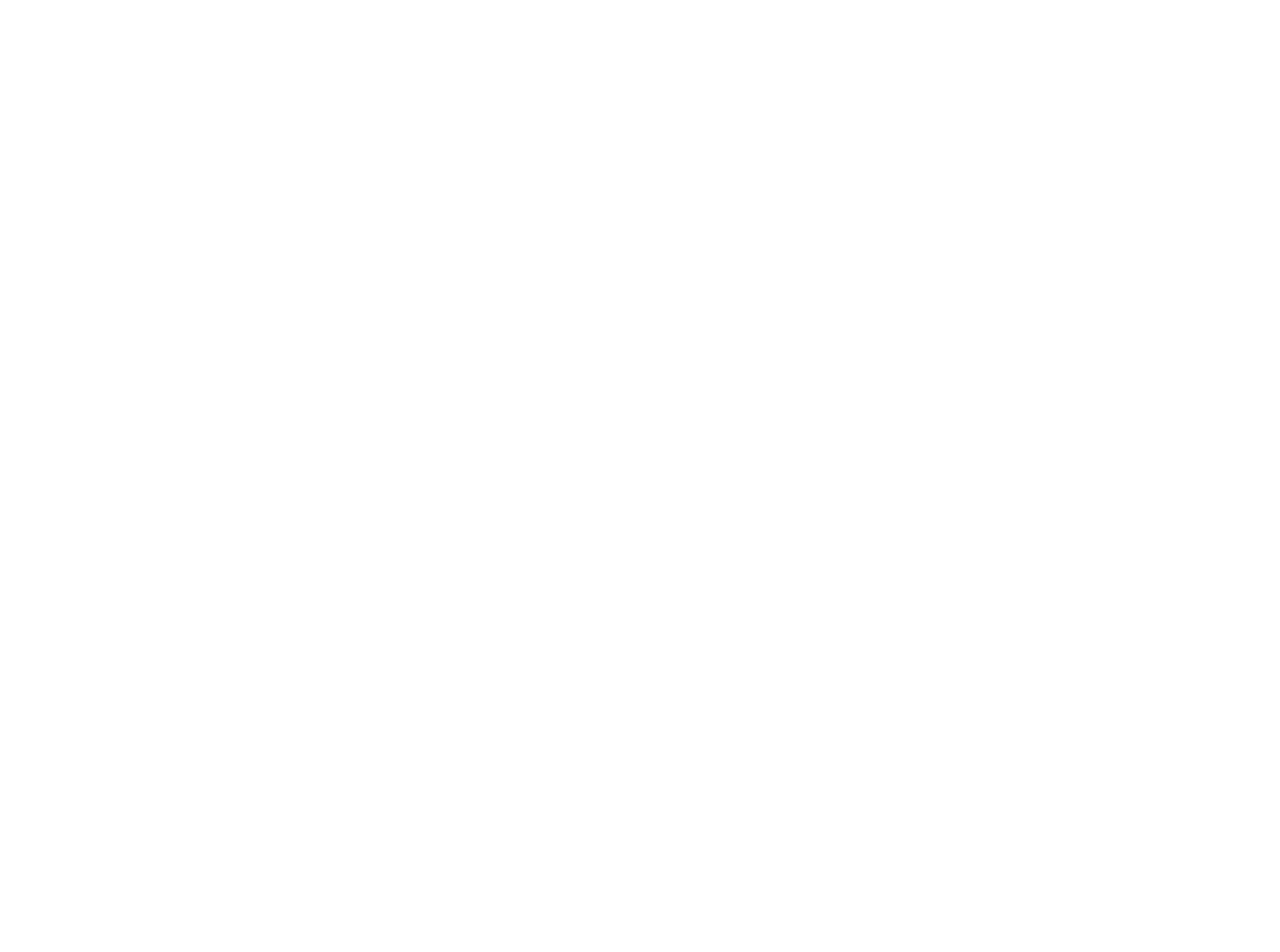
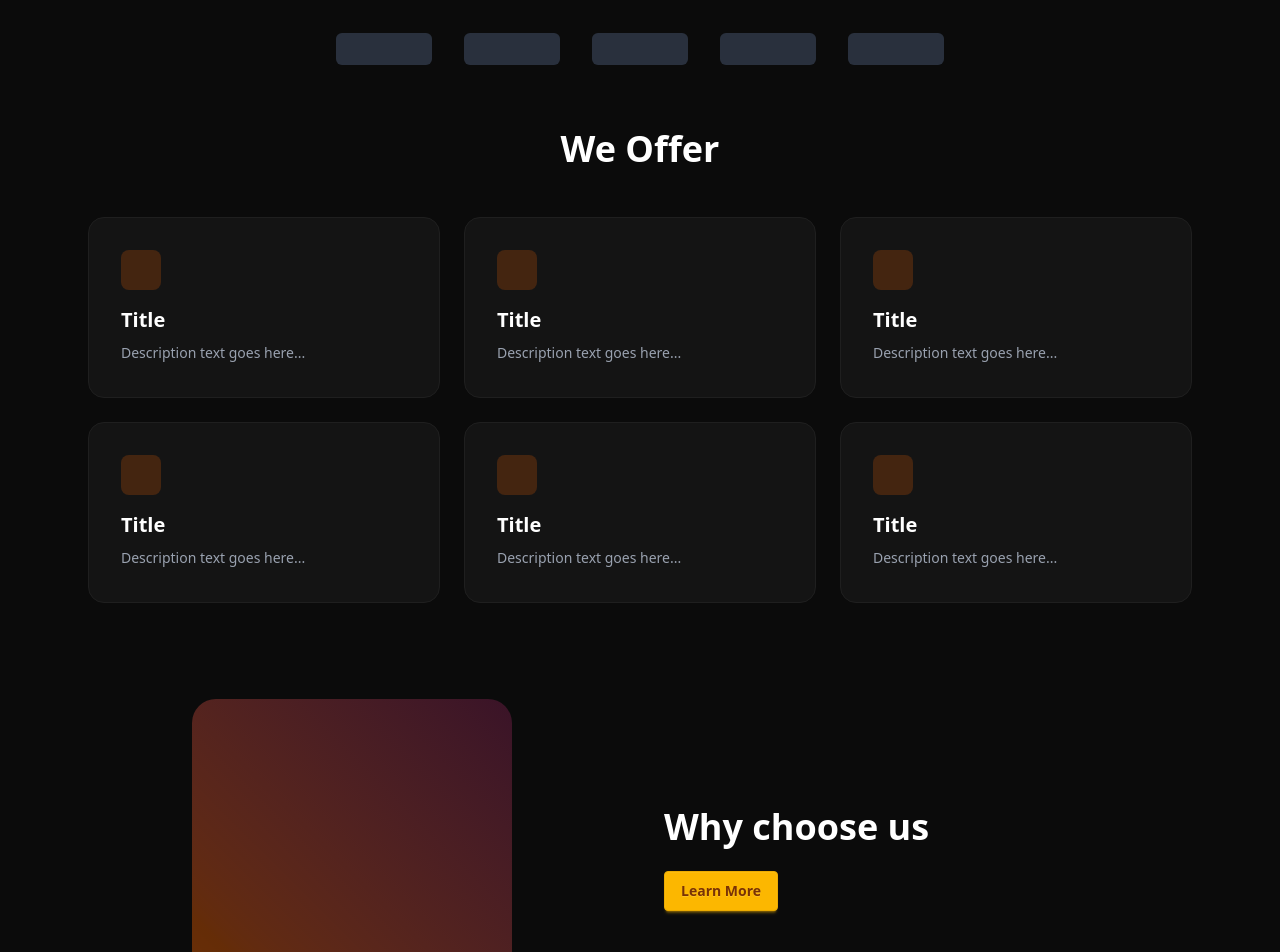
Before and after one commit to MarioBian/Figma-code, a React (Vite) app: page / in a window 1280 px wide. Shown: the part 980-1932 px from the top of the page. Before the commit the page ends 865 px from the top, so only its background shows below. Built offline with nearby package versions, Linux system fonts and the light colour scheme.

Commit message:
made the 1 step in services comp

```diff
--- a/components/Services.jsx
+++ b/components/Services.jsx
@@ -2,7 +2,57 @@
 
 const Services = () => {
   return (
-    <div>Services</div>
+    <section className="bg-[#0b0b0b] text-white py-24">
+    <div className="max-w-6xl mx-auto px-6 text-center mb-16">
+      <p className="text-gray-400 uppercase tracking-widest text-sm">
+        Trusted by 200+ companies around the world
+      </p>
+      <div className="mt-8 flex flex-wrap justify-center items-center gap-8 opacity-70">
+        <div className="h-8 w-24 bg-gray-700 rounded-md"></div>
+        <div className="h-8 w-24 bg-gray-700 rounded-md"></div>
+        <div className="h-8 w-24 bg-gray-700 rounded-md"></div>
+        <div className="h-8 w-24 bg-gray-700 rounded-md"></div>
+        <div className="h-8 w-24 bg-gray-700 rounded-md"></div>
+      </div>
+    </div>
+
+    <div className="max-w-6xl mx-auto px-6 text-center mb-24">
+      <h2 className="text-3xl md:text-4xl font-bold mb-4">We Offer</h2>
+      <p className="text-gray-400 max-w-2xl mx-auto">
+
+      </p>
+
+      <div className="mt-12 grid grid-cols-1 sm:grid-cols-2 lg:grid-cols-3 gap-6">
+        {[...Array(6)].map((_, i) => (
+          <div
+            key={i}
+            className="bg-[#141414] border border-[#1f1f1f] hover:border-[#2b2b2b] transition rounded-2xl p-8 text-left"
+          >
+            <div className="w-10 h-10 bg-orange-500/20 rounded-lg mb-4"></div>
+            <h3 className="text-xl font-semibold mb-2">Title</h3>
+            <p className="text-gray-400 text-sm leading-relaxed">
+              Description text goes here...
+            </p>
+          </div>
+        ))}
+      </div>
+    </div>
+
+
+    <div className="max-w-6xl mx-auto px-6 grid md:grid-cols-2 items-center gap-12">
+      <div className="flex justify-center">
+        <div className="w-80 h-80 bg-gradient-to-tr from-orange-500/40 to-pink-500/20 rounded-3xl"></div>
+      </div>
+
+
+      <div>
+        <h2 className="text-3xl md:text-4xl font-bold mb-4">Why choose us</h2>
+        <p className="text-gray-400 mb-6 max-w-md">
+        </p>
+        <button className="btn btn-warning font-semibold">Learn More</button>
+      </div>
+    </div>
+  </section>
   )
 }
 
--- a/src/App.jsx
+++ b/src/App.jsx
@@ -2,14 +2,18 @@
 import './App.css'
 import HeroSection from '../components/HeroSection'
 import NavBar from '../components/NavBar'
+import Services from '../components/Services'
 
 function App() {
 
 
   return (
     <>
+    <section>
     <NavBar/>
     <HeroSection/>
+    </section>
+    <Services/>
     </>
   )
 }
```
